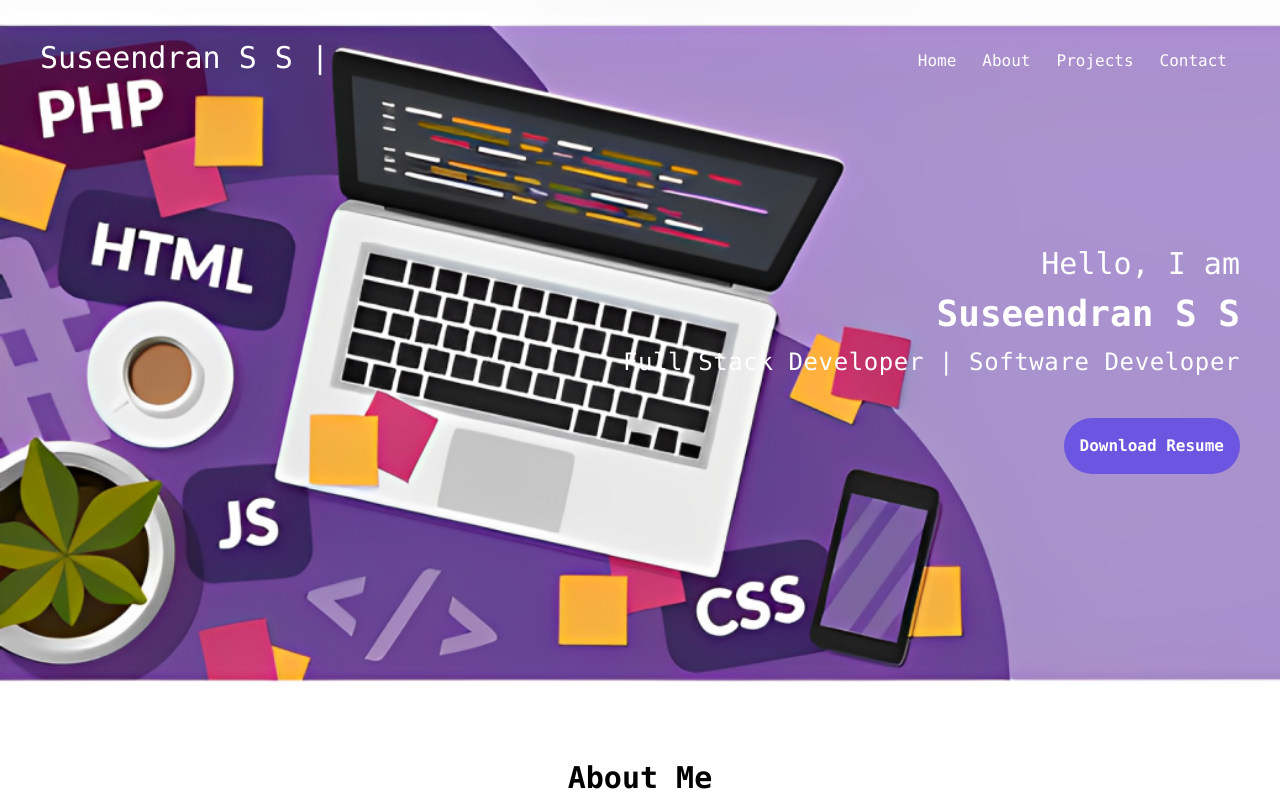
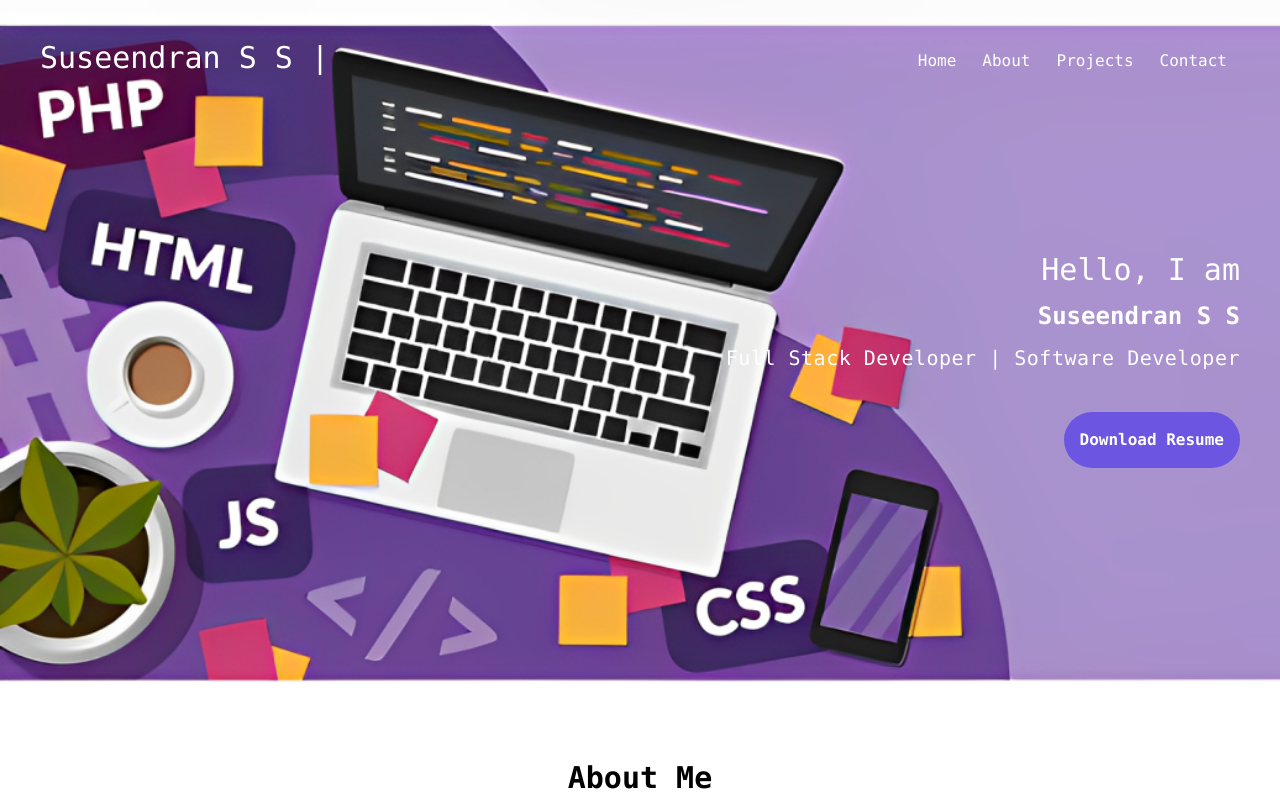
Before and after one commit to SuseendranSS/portfolio, a React (Create React App) app: page / in a window 1280 px wide. Shown: the top 800 px of the page. Built offline with nearby package versions, Linux system fonts and the light colour scheme.

Commit message:
small changes

```diff
--- a/public/index.html
+++ b/public/index.html
@@ -2,7 +2,6 @@
 <html lang="en">
   <head>
     <meta charset="utf-8" />
-    <link rel="icon" href="%PUBLIC_URL%/favicon.ico" />
     <!-- Add this in the <head> section of your public/index.html -->
     <link href="https://fonts.googleapis.com/css2?family=Oswald:wght@400;500;600;700&display=swap" rel="stylesheet">
 
--- a/src/components/Header.js
+++ b/src/components/Header.js
@@ -30,7 +30,7 @@ export default function Header() {
     >
       <div className={`fixed top-0 left-0 w-full z-10 transition-all duration-300 ${scroll ? 'bg-white text-black shadow-lg' : 'bg-transparent text-white'}`}>
         <div className={`flex justify-between ${scroll ? 'p-5 pl-10' : 'p-10'}`}>
-          <a href="#about-me" className="text-3xl">Suseendran S S |</a>
+          <a href="#about-me" className='text-3xl'>Suseendran S S |</a>
 
           <div className='flex'>
             <ul className={`my-auto md:ml-auto md:flex ${ menuOpen ? 'block' : 'hidden'} md:block`}>
@@ -101,13 +101,13 @@ export default function Header() {
 
       <div className="block relative h-[90vh] min-h-[600px]">
         <div className="absolute inset-0 h-full w-full"></div>
-        <div className="relative h-full w-full px-4 mx-auto">
+        <div className="relative h-full w-full px-4 mx-auto backdrop-blur-sm md:backdrop-blur-none">
           <div className="absolute left-0 top-1/2 transform -translate-y-1/2 w-full text-white text-right pr-10">
             <h4 className="font-medium text-2xl md:text-2xl lg:text-3xl mb-3 font-dosis mt-0">
               Hello, I am
             </h4>
-            <h1 className="font-bold text-4xl">Suseendran S S</h1>
-            <h6 className="font-medium tracking-wide mt-3 mb-10 text-2xl">
+            <h1 className="font-bold text-4xl md:text-2xl">Suseendran S S</h1>
+            <h6 className="font-medium tracking-wide mt-3 mb-10 text-2xl md:text-xl">
               Full Stack Developer | Software Developer
             </h6>
             <a href="/resume.pdf" download>
```
Also changed, not shown: 1 other file (tests, documents, lock files or other folders).
